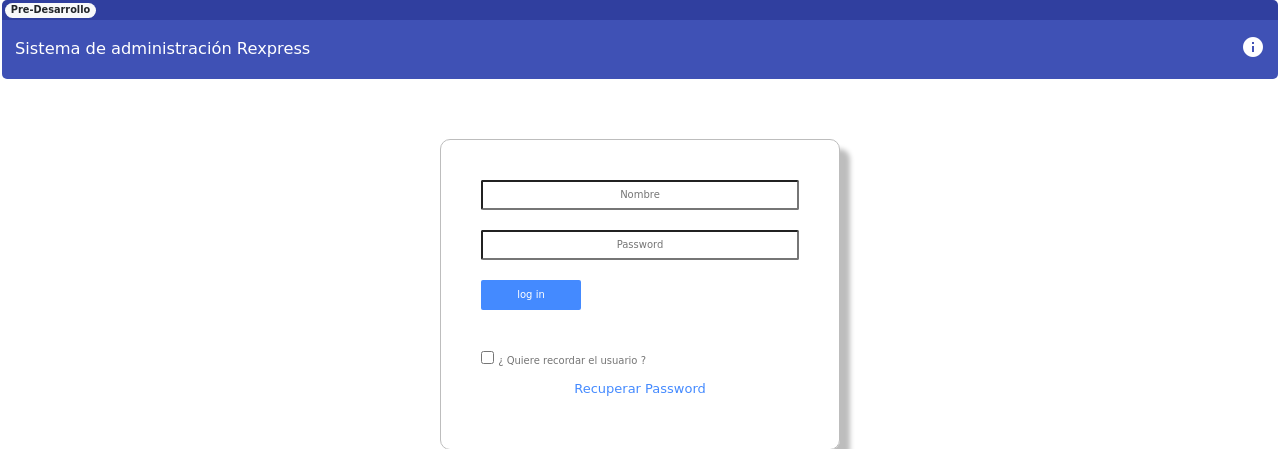
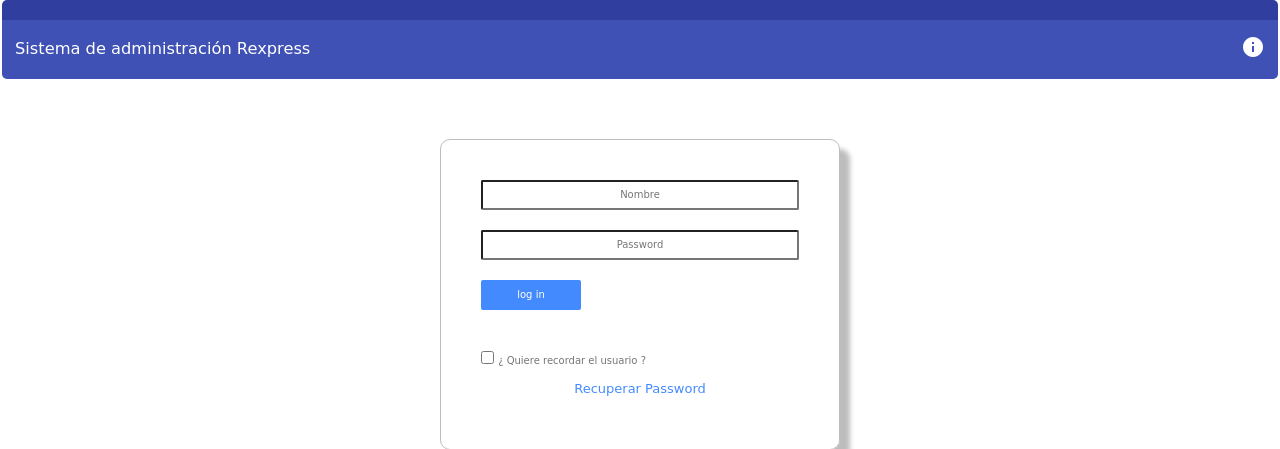
Before and after one commit to edisonzamora/Rexpress, a PHP site: page / in a window 1280 px wide. Shown: the top 449 px of the page. Run offline with PHP 8.4, Linux system fonts and the light colour scheme; some web fonts are replaced.

Commit message:
master[edisonzamora]
cambio descripcion entorno

```diff
--- a/index.php
+++ b/index.php
@@ -17,7 +17,6 @@ include 'view/templates/head.php';
 </style>
 
 <body>
-    <span class="badge badge-pill badge-light">Pre-Desarrollo</span>
     <div class="rexp-error"></div>
     <?php
     session_start();
```
